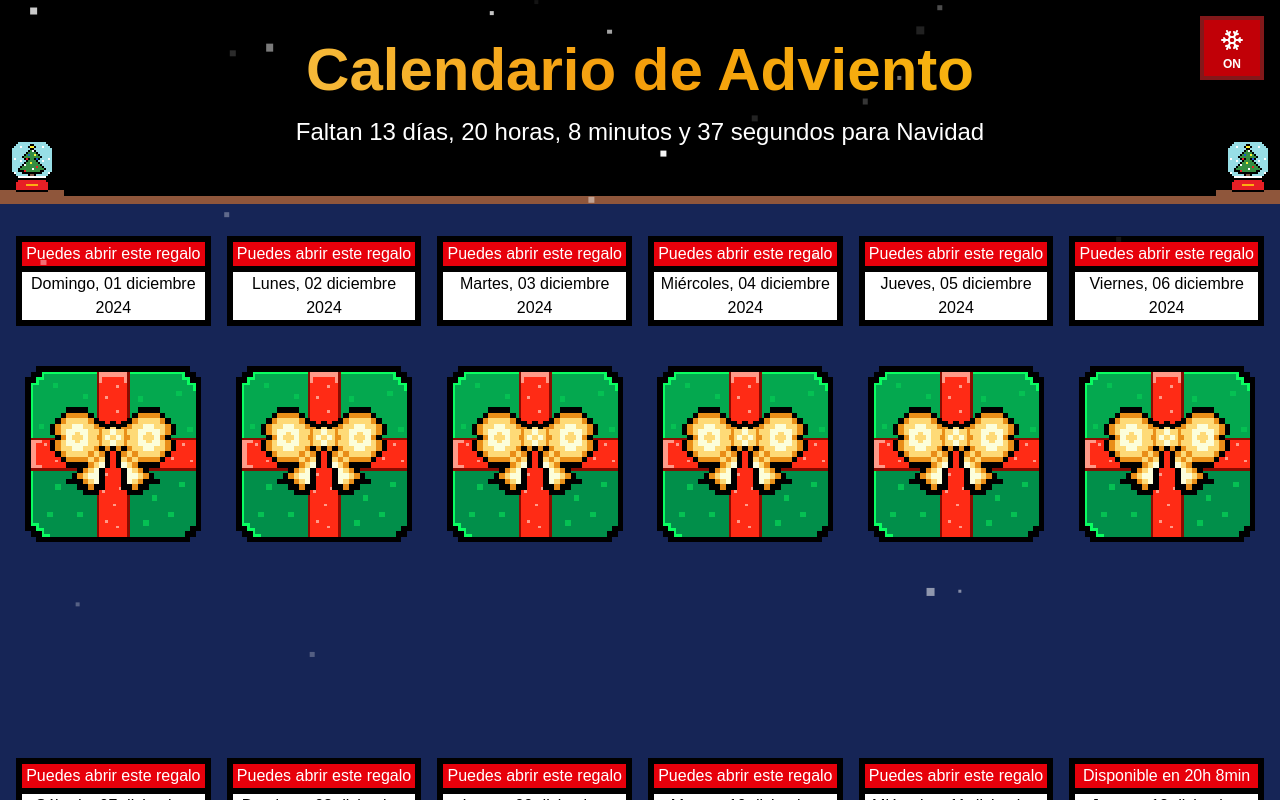
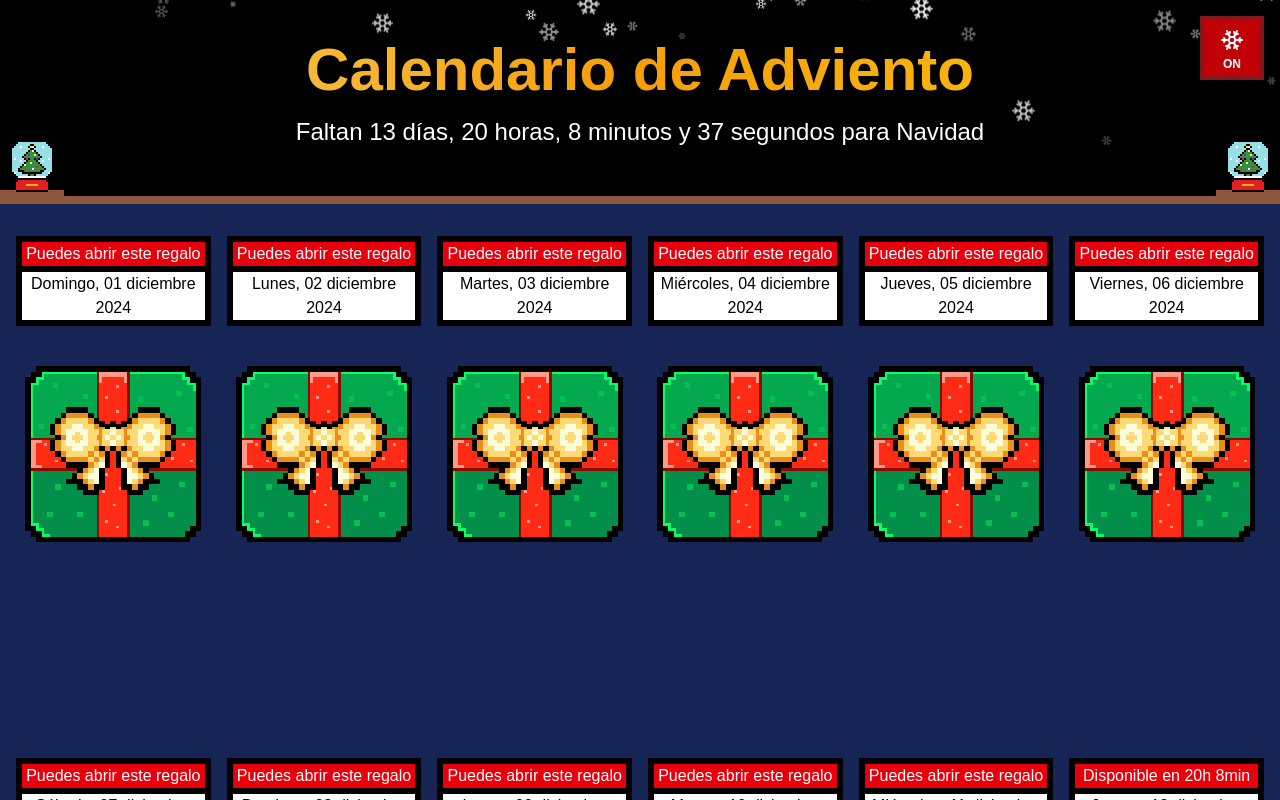
Before and after one commit to xeland314/advent-calendar, a Next.js app: page / in a window 1280 px wide. Shown: the top 800 px of the page. Built offline with nearby package versions, Linux system fonts and the light colour scheme; a web font is replaced by a local one.

Commit message:
feat: enhance and optimize snowflake animation

```diff
--- a/src/app/components/SnowFlake.tsx
+++ b/src/app/components/SnowFlake.tsx
@@ -1,70 +1,118 @@
 "use client";
 
-import React, { useEffect, useState } from "react";
-import { motion } from "framer-motion";
+import React, {useState, useEffect} from "react";
 
+interface SnowflakeProps {
+  id: number;
+  size: number;
+  duration: number;
+}
+
+// Genera un número aleatorio de 1 a max (incluido)
+const rand = (max: number) => Math.floor(Math.random() * max) + 1;
+
+/**
+ * Componente de un copo de nieve individual con animación CSS.
+ */
+const Snowflake = React.memo(({ id, size, duration }: SnowflakeProps) => {
+  // Nota: La posición 'left' se randomiza en el render inicial.
+  return (
+    <div
+      key={id}
+      className="absolute text-white/80"
+      style={{
+        left: `${rand(100)}vw`,
+        fontSize: `${size}px`,
+        // La animación comienza inmediatamente al montarse el componente
+        animation: `snowfall ${duration}s linear 0s infinite`,
+        opacity: Math.random() * 0.7 + 0.3,
+        // Agregamos una ligera variación horizontal para simular viento (mejorado)
+        transform: 'translateX(0)',
+        animationTimingFunction: 'cubic-bezier(0.5, 0.05, 0.5, 0.95)',
+      }}
+    >
+      <svg
+            xmlns="http://www.w3.org/2000/svg"
+            width={size}
+            height={size}
+            viewBox="0 0 24 24"
+            fill="none"
+            stroke="currentColor"
+            strokeWidth="2"
+            strokeLinecap="round"
+            strokeLinejoin="round"
+            className="lucide lucide-snowflake-icon lucide-snowflake"
+          >
+            <path d="m10 20-1.25-2.5L6 18" />
+            <path d="M10 4 8.75 6.5 6 6" />
+            <path d="m14 20 1.25-2.5L18 18" />
+            <path d="m14 4 1.25 2.5L18 6" />
+            <path d="m17 21-3-6h-4" />
+            <path d="m17 3-3 6 1.5 3" />
+            <path d="M2 12h6.5L10 9" />
+            <path d="m20 10-1.5 2 1.5 2" />
+            <path d="M22 12h-6.5L14 15" />
+            <path d="m4 10 1.5 2L4 14" />
+            <path d="m7 21 3-6-1.5-3" />
+            <path d="m7 3 3 6h4" />
+          </svg>
+    </div>
+  );
+});
+
+/**
+ * Contenedor de la animación de nieve con generación dinámica y limpieza.
+ */
 const Snowflakes = () => {
-  const [snowflakes, setSnowflakes] = useState<React.JSX.Element[]>([]); // Estado para almacenar los copos generados
-  const [pageHeight, setPageHeight] = useState(0); // Altura dinámica de la página
+  // Estado para almacenar los copos generados
+  const [snowflakes, setSnowflakes] = useState<SnowflakeProps[]>([]);
+  const [isClient, setIsClient] = useState(false);
+  const maxSnowflakes = 100; // Máximo de copos activos
+  const generationInterval = 250; // Generar un nuevo copo cada 250ms
 
-  // Función para crear un solo copo de nieve
-  const createSnowflake = (index: number) => {
-    const uniqueKey = `sf-${index}-${Date.now()}`; // Clave única para cada copo
-    const size = Math.random() * 5 + 3; // Tamaño aleatorio del copo
-    const positionLeft = `${Math.random() * 100}%`; // Posición horizontal aleatoria
-    const opacity = Math.random(); // Opacidad aleatoria
-    const xAnimation = [Math.random() * -400, Math.random() * 400]; // Movimiento horizontal aleatorio
-    const yAnimation = [0, pageHeight]; // Caída vertical según la altura de la página
-    const duration = Math.random() * 5 + 15; // Duración de la animación
+  // Efecto para marcar que el componente se ha montado en el cliente
+  useEffect(() => {
+    setIsClient(true);
+  }, []);
 
-    return (
-      <motion.div
-        key={uniqueKey}
-        className="absolute bg-white"
-        style={{
-          width: `${size}px`,
-          height: `${size}px`,
-          top: "0%", // Inicia desde la parte superior
-          left: positionLeft,
-          opacity: opacity,
-        }}
-        animate={{
-          y: yAnimation,
-          x: xAnimation,
-        }}
-        transition={{
-          duration: duration,
-          repeat: Infinity, // Animación infinita
-          ease: "easeInOut",
-        }}
-      />
-    );
-  };
+  // Efecto para la generación de nieve (solo se ejecuta en el cliente)
+  useEffect(() => {
+    // Si no estamos en el cliente, no generamos nada.
+    if (!isClient) return;
 
-  useEffect(() => {
-    // Actualizar la altura de la página
-    const handleResize = () => {
-      setPageHeight(document.body.offsetHeight);
-    };
-    handleResize(); // Calcular altura inicial
-    window.addEventListener("resize", handleResize);
+    let index = 0;
+    // Función para generar y añadir un nuevo copo de nieve
+    const snowflakeInterval = setInterval(() => {
+      setSnowflakes(prevSnowflakes => {
+        const newFlake = {
+          id: index++,
+          size: rand(20) + 5,
+          duration: rand(20) + 15,
+          left: rand(100), // Posición horizontal fija
+          opacity: Math.random() * 0.7 + 0.3, // Opacidad fija
+        };
 
-    // Intervalo para agregar copos constantemente
-    let index = 0; // Índice para generar claves únicas
-    const snowflakeInterval = setInterval(() => {
-      setSnowflakes((prevSnowflakes) => [
-        ...prevSnowflakes.slice(-200), // Mantener un máximo de 200 copos
-        createSnowflake(index++), // Agregar un nuevo copo
-      ]);
-    }, 200); // Generar un copo nuevo cada 200ms
+        // Mantener un máximo de 'maxSnowflakes' copos para controlar el rendimiento
+        return [...prevSnowflakes.slice(-(maxSnowflakes - 1)), newFlake];
+      });
+    }, generationInterval);
 
-    return () => {
-      clearInterval(snowflakeInterval); // Limpiar el intervalo al desmontar
-      window.removeEventListener("resize", handleResize); // Limpiar el evento
-    };
-  }, [pageHeight]);
+    // Función de limpieza: se ejecuta al desmontar el componente (o al salir del efecto)
+    return () => clearInterval(snowflakeInterval);
+  }, [isClient]); // Se ejecuta cuando isClient cambia a true
 
-  return <div className="fixed inset-0 overflow-hidden z-0">{snowflakes}</div>;
+  // Renderizamos solo si estamos en el cliente o si no hay copos aún
+  if (!isClient && snowflakes.length === 0) {
+    return null; // Opcional: no renderizar nada en el servidor para forzar el render solo en el cliente
+  }
+
+  return (
+    <div className="fixed inset-0 pointer-events-none z-10 overflow-hidden">
+      {snowflakes.map((s) => (
+        <Snowflake key={s.id} {...s} />
+      ))}
+    </div>
+  );
 };
 
 export default Snowflakes;
```
